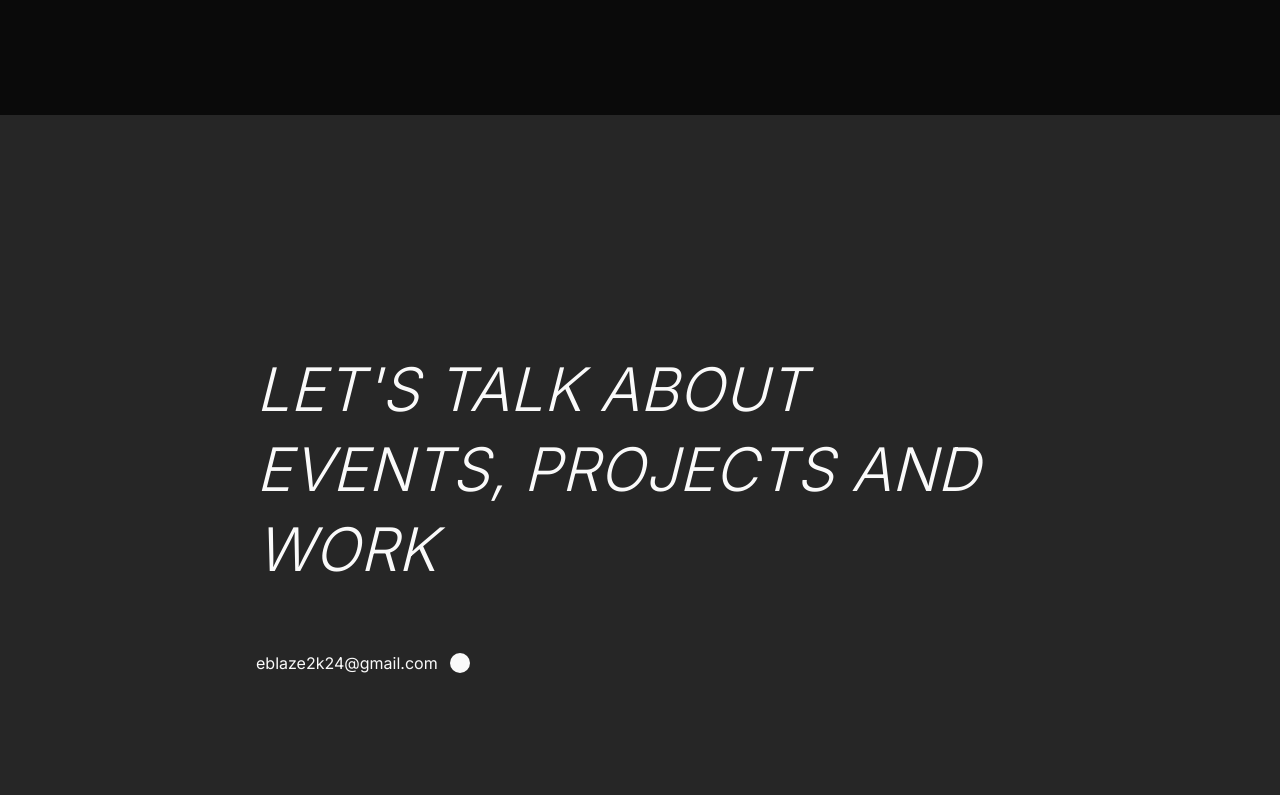
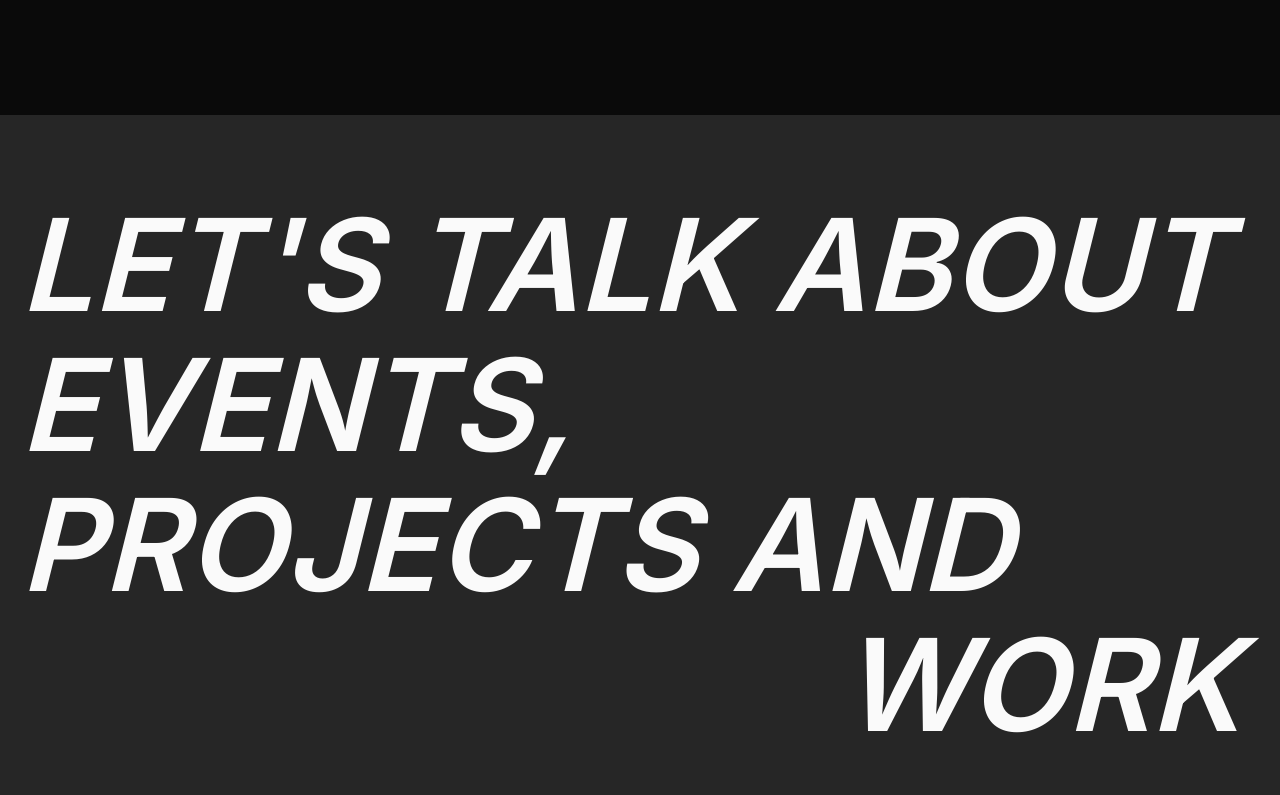
Before and after one commit to rahu1gg/eblaze, a Next.js app: page / in a window 1280 px wide. Shown: the part 1485-2280 px from the top of the page. Built offline with nearby package versions, Linux system fonts and the light colour scheme.

Commit message:
styles: change footer and contact section styles

```diff
--- a/src/components/global/footer/index.tsx
+++ b/src/components/global/footer/index.tsx
@@ -88,10 +88,18 @@ function Sitemap() {
 function FooterOutro() {
   return (
     <div className='bg-muted text-sm py-10 px-7 font-light text-primary-color flex items-center justify-between'>
-      <p className=''>
+      <p>
         Crafted by{' '}
-        <Button className='p-0 text-primary-color underline font-light' variant='link'>
-          <Link href={'/team'}>Eblaze team</Link>
+        <Button className='group p-0 text-primary-color font-medium' variant='link'>
+          <Link href={'/team'} className='inline-flex items-center justify-start'>
+            Eblaze team
+            <div className='relative ml-2 size-5 overflow-hidden'>
+              <div className='absolute transition-all duration-200 group-hover:-translate-y-5 group-hover:translate-x-5'>
+                <Arrow className='size-5 inline-block' />
+                <Arrow className='size-5 -translate-x-5' />
+              </div>
+            </div>
+          </Link>
         </Button>
       </p>
       <p className='font-medium'>© 2024 ELAZE</p>
--- a/src/components/pages/home/contact.tsx
+++ b/src/components/pages/home/contact.tsx
@@ -5,12 +5,14 @@ import Link from 'next/link';
 export function ContactUs() {
   return (
     <section className='bg-muted'>
-      <div className='h-screen flex items-center justify-center'>
-        <div className='w-3/5 mx-auto'>
-          <h2 className='text-6xl/[80px] font-light'>
-            <em>LET'S TALK ABOUT EVENTS, PROJECTS AND WORK</em>
+      <div className='mx-5 min-h-screen py-20'>
+        <div>
+          <h2 className='text-9xl/[140px] font-semibold'>
+            <em style={{ textAlignLast: 'right' }} className='inline-block pr-5'>
+              LET'S TALK ABOUT EVENTS, PROJECTS AND WORK
+            </em>
           </h2>
-          <Link href={`mailto:${APP.email}`} className='group mt-14 h-9 inline-flex items-center justify-start gap-3'>
+          <Link href={`mailto:${APP.email}`} className='group mt-14 pl-3 h-9 inline-flex items-center justify-start gap-3'>
             {APP.email}
             <span className='bg-foreground inline-flex items-center justify-center text-background rounded-full size-5 overflow-hidden group-hover:size-16 duration-300'>
               <Arrow className='-translate-x-10 translate-y-10 duration-300 group-hover:translate-x-0 group-hover:translate-y-0 size-4' />
```
